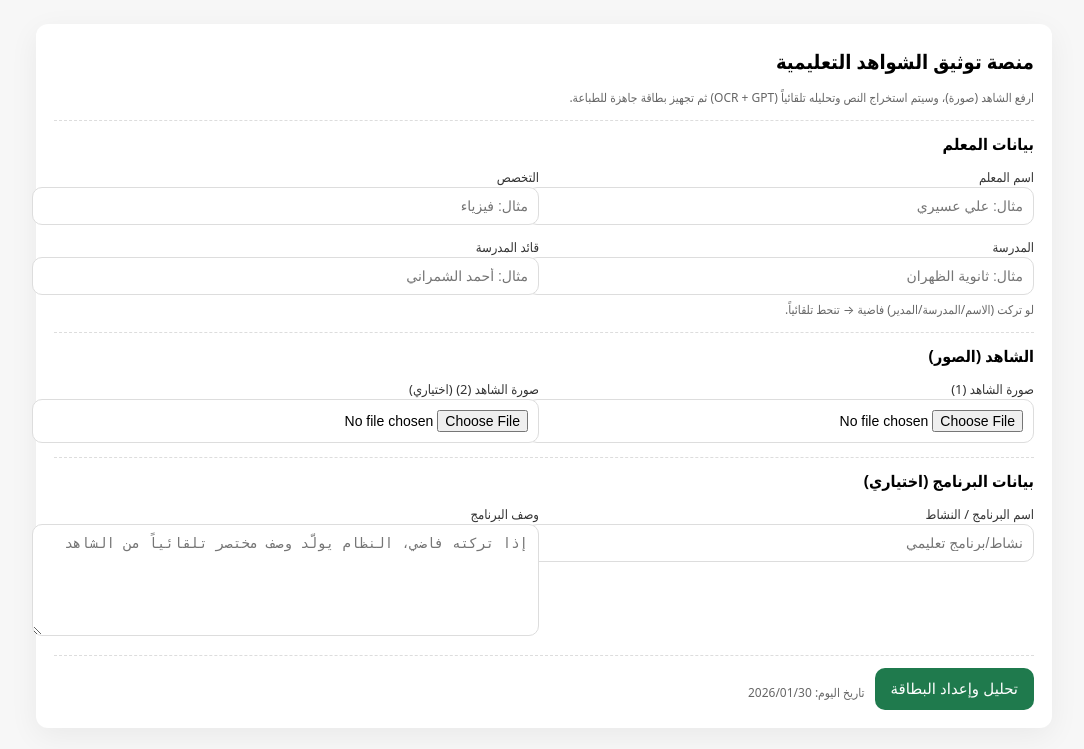
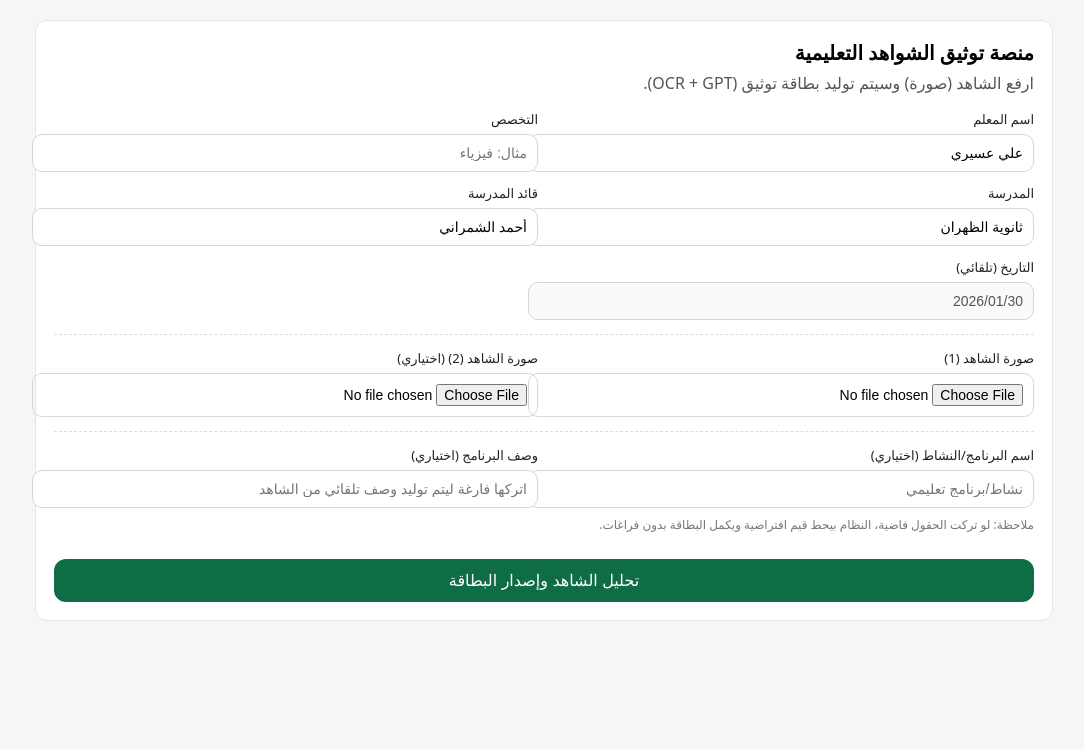
Before and after one commit to aliasiriiii/Evidence-ai, a Flask app: page / in a window 1280 px wide. Shown: the top 749 px of the page, without its empty margins (96-1180 px from the left). Run offline with Flask 3, Linux system fonts and the light colour scheme.

Commit message:
Update index.html

```diff
--- a/templates/index.html
+++ b/templates/index.html
@@ -2,83 +2,83 @@
 <html lang="ar" dir="rtl">
 <head>
   <meta charset="utf-8" />
-  <meta name="viewport" content="width=device-width, initial-scale=1" />
+  <meta name="viewport" content="width=device-width,initial-scale=1" />
   <title>منصة توثيق الشواهد التعليمية</title>
   <style>
-    body{font-family: system-ui, -apple-system, "Segoe UI", Tahoma, Arial; background:#f7f7f7; margin:0;}
-    .wrap{max-width:980px; margin:24px auto; background:#fff; padding:18px; border-radius:12px; box-shadow:0 8px 30px rgba(0,0,0,.06)}
-    h1{margin:6px 0 14px; font-size:20px}
-    .grid{display:grid; grid-template-columns:1fr 1fr; gap:10px}
-    label{font-size:13px; color:#333}
-    input, textarea{width:100%; padding:10px; border:1px solid #ddd; border-radius:10px; font-size:14px; background:#fff}
-    textarea{min-height:90px; resize:vertical}
-    .sec{margin-top:14px; padding-top:12px; border-top:1px dashed #ddd}
-    .btn{background:#1f7a4d; color:#fff; border:none; padding:12px 16px; border-radius:10px; font-size:15px; cursor:pointer}
-    .hint{font-size:12px; color:#666; margin-top:6px}
-    @media (max-width:760px){.grid{grid-template-columns:1fr}}
+    body{font-family:system-ui,-apple-system,Segoe UI,Roboto; background:#f5f7f6; margin:0; padding:20px;}
+    .wrap{max-width:980px; margin:0 auto; background:#fff; border:1px solid #e6e6e6; border-radius:12px; padding:18px;}
+    h1{margin:0 0 6px; font-size:20px;}
+    .sub{color:#555; margin:0 0 16px;}
+    .grid{display:grid; grid-template-columns:1fr 1fr; gap:12px;}
+    label{font-size:13px; color:#222; display:block; margin-bottom:6px;}
+    input, textarea{width:100%; padding:10px; border:1px solid #d7d7d7; border-radius:10px; font-size:14px;}
+    textarea{min-height:80px; resize:vertical;}
+    .section{margin-top:14px; padding-top:14px; border-top:1px dashed #ddd;}
+    .btn{margin-top:14px; width:100%; padding:12px; border:0; border-radius:12px; background:#0f6d45; color:#fff; font-size:16px;}
+    .muted{color:#777; font-size:12px; margin-top:8px;}
+    @media (max-width:800px){ .grid{grid-template-columns:1fr;} }
   </style>
 </head>
 <body>
   <div class="wrap">
     <h1>منصة توثيق الشواهد التعليمية</h1>
-    <div class="hint">ارفع الشاهد (صورة)، وسيتم استخراج النص وتحليله تلقائياً (OCR + GPT) ثم تجهيز بطاقة جاهزة للطباعة.</div>
+    <p class="sub">ارفع الشاهد (صورة) وسيتم توليد بطاقة توثيق (OCR + GPT).</p>
 
     <form action="/generate" method="post" enctype="multipart/form-data">
-      <div class="sec">
-        <h3 style="margin:0 0 10px;font-size:16px">بيانات المعلم</h3>
       <div class="grid">
         <div>
           <label>اسم المعلم</label>
-            <input name="teacher" placeholder="مثال: {{default_teacher}}" />
+          <input name="teacher" placeholder="مثال: علي عبدالله عسيري" value="{{ default_teacher }}">
         </div>
         <div>
           <label>التخصص</label>
-            <input name="subject" placeholder="مثال: فيزياء" />
+          <input name="subject" placeholder="مثال: فيزياء">
         </div>
+
         <div>
           <label>المدرسة</label>
-            <input name="school" placeholder="مثال: {{default_school}}" />
+          <input name="school" placeholder="مثال: ثانوية الظهران" value="{{ default_school }}">
         </div>
         <div>
           <label>قائد المدرسة</label>
-            <input name="principal" placeholder="مثال: {{default_principal}}" />
-          </div>
-        </div>
-        <div class="hint">لو تركت (الاسم/المدرسة/المدير) فاضية → تنحط تلقائياً.</div>
+          <input name="principal" placeholder="مثال: أحمد الشمراني" value="{{ default_principal }}">
         </div>
 
-      <div class="sec">
-        <h3 style="margin:0 0 10px;font-size:16px">الشاهد (الصور)</h3>
+        <div>
+          <label>التاريخ (تلقائي)</label>
+          <input value="{{ today }}" disabled>
+        </div>
+        <div></div>
+      </div>
+
+      <div class="section">
         <div class="grid">
           <div>
             <label>صورة الشاهد (1)</label>
-            <input type="file" name="image1" accept="image/*" />
+            <input type="file" name="image1" accept="image/*">
           </div>
           <div>
             <label>صورة الشاهد (2) (اختياري)</label>
-            <input type="file" name="image2" accept="image/*" />
+            <input type="file" name="image2" accept="image/*">
           </div>
         </div>
       </div>
 
-      <div class="sec">
-        <h3 style="margin:0 0 10px;font-size:16px">بيانات البرنامج (اختياري)</h3>
+      <div class="section">
         <div class="grid">
           <div>
-            <label>اسم البرنامج / النشاط</label>
-            <input name="program_name" placeholder="نشاط/برنامج تعليمي" />
+            <label>اسم البرنامج/النشاط (اختياري)</label>
+            <input name="program_name" placeholder="نشاط/برنامج تعليمي">
           </div>
           <div>
-            <label>وصف البرنامج</label>
-            <textarea name="program_desc" placeholder="إذا تركته فاضي، النظام يولّد وصف مختصر تلقائياً من الشاهد"></textarea>
+            <label>وصف البرنامج (اختياري)</label>
+            <input name="program_desc" placeholder="اتركها فارغة ليتم توليد وصف تلقائي من الشاهد">
           </div>
         </div>
+        <p class="muted">ملاحظة: لو تركت الحقول فاضية، النظام بيحط قيم افتراضية ويكمل البطاقة بدون فراغات.</p>
       </div>
 
-      <div class="sec" style="display:flex; gap:10px; align-items:center; justify-content:flex-start">
-        <button class="btn" type="submit">تحليل وإعداد البطاقة</button>
-        <div class="hint">تاريخ اليوم: {{today}}</div>
-      </div>
+      <button class="btn" type="submit">تحليل الشاهد وإصدار البطاقة</button>
     </form>
   </div>
 </body>
```
Lines whose indentation alone changed are shown as unchanged.
